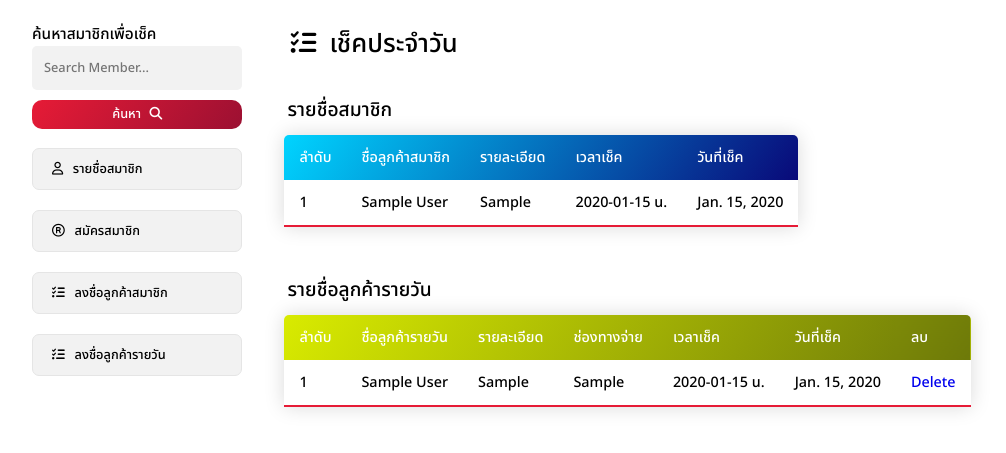
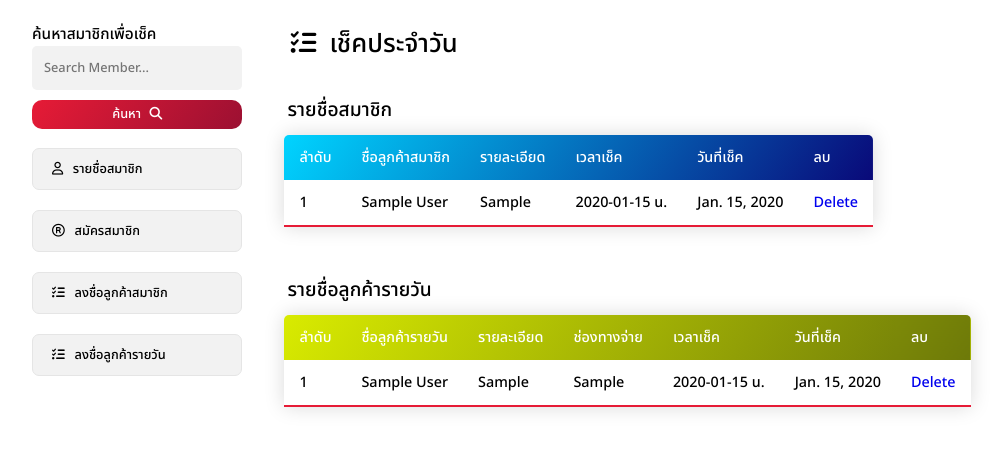
Before and after one commit to Toppu30/FrenchGYM, a Django app: page /check/ in a window 1280 px wide. Shown: the part 90-543 px from the top of the page, without its empty margins (42-1048 px from the left). Run offline with Django 4.2, Linux system fonts and the light colour scheme; tables that the repository leaves empty hold one stand-in row (values such as "Sample post").

Commit message:
edit delete check complete

```diff
--- a/membership/models.py
+++ b/membership/models.py
@@ -27,6 +27,7 @@ class Users(models.Model):
         return f'{self.user_id} {self.name} {self.des} {self.pay} {self.current_time} {self.date}'
 
 class Member_checkin(models.Model):
+    mem_check_id = models.AutoField(primary_key=True)
     name = models.CharField(max_length=100)
     tel = models.CharField(max_length=15)
     des = models.TextField()
@@ -34,4 +35,4 @@ class Member_checkin(models.Model):
     date = models.DateField()
 
     def __str__(self) -> str:
-        return f'{self.name} {self.tel} {self.des} {self.pay} {self.reg_current_time} {self.date}'
+        return f'{self.mem_check_id} {self.name} {self.tel} {self.des} {self.pay} {self.reg_current_time} {self.date}'
--- a/membership/templates/check_in.html
+++ b/membership/templates/check_in.html
@@ -81,6 +81,7 @@
                             <th>รายละเอียด</th>
                             <th>เวลาเช็ค</th>
                             <th>วันที่เช็ค</th>
+                            <th>ลบ</th>
                         </tr>
                     </thead>
                     <tbody>
@@ -91,6 +92,7 @@
                             <td>{{ r.des }}</td>
                             <td>{{ r.reg_current_time }} น.</td>
                             <td>{{ r.date }}</td>
+                            <td><a href="/delete_member_check/{{r.mem_check_id}}" class="button-delete">Delete</a></td>
                         </tr>
                         {% endfor %}
                     </tbody>
--- a/membership/urls.py
+++ b/membership/urls.py
@@ -6,6 +6,7 @@ urlpatterns = [
     path('form/', calculate_date),
     path('delete/<int:id>', delete),
     path('delete_user/<int:id>', delete_user),
+    path('delete_member_check/<int:id>', delete_member_check),
     path('edit/<int:id>', edit),
     path('search/', search),
     path('search_results/', search_results),
--- a/membership/views.py
+++ b/membership/views.py
@@ -37,6 +37,11 @@ def create_member(req, form):
         form = Member(req.POST)
         if form.is_valid():
             form.save()
+
+def your_view(request):
+    today_date = datetime.date.today()
+    filtered_data = Register.objects.filter(date_field=today_date)
+    return render(request, 'your_template.html', {'filtered_data': filtered_data, 'today_date': today_date})
 
 def user(req):
     form = UserForm()
@@ -202,6 +207,11 @@ def delete_user(req, id):
     obj.delete()
     return redirect(check)
 
+def delete_member_check(req, id):
+    obj = Member_checkin.objects.get(pk=id)
+    obj.delete()
+    return redirect(check)
+
 
 """
 def check_attendance(req):
```
Also changed, not shown: db.sqlite3 (added), membership/migrations/0005_remove_member_checkin_id_member_checkin_mem_check_id.py (added).
